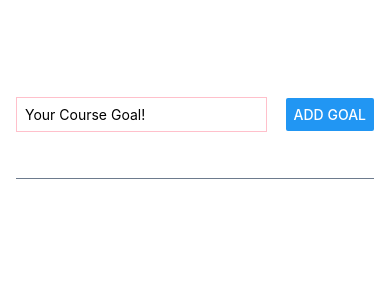
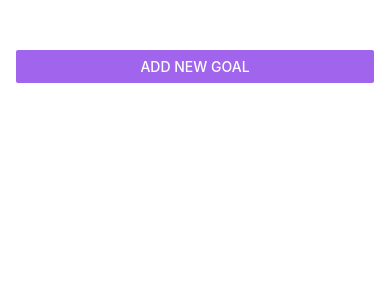
Before and after one commit to Jubraj001/Goals-app, a React Native app: screen / in a window 390 px wide. Shown: the top 300 px of the page. Built offline with nearby package versions, Linux system fonts and the light colour scheme.

Commit message:
Added modal, styling and logo

```diff
--- a/App.js
+++ b/App.js
@@ -1,23 +1,40 @@
 import { useState } from "react";
-import { Button, StyleSheet, TextInput, View, FlatList } from "react-native";
+import { Button, StyleSheet, View, FlatList } from "react-native";
+import { StatusBar } from "expo-status-bar";
 
 import GoalItem from "./components/GoalItem";
 import GoalInput from "./components/GoalInput";
 export default function App() {
+  const [modal, setModal]= useState(false);
   const[goals,setGoals]=useState([]);
+
+  function startAddGoalHandler(){
+    setModal(true);
+  }
+  function endAddGoalHandler(){
+    setModal(false);
+  }
   function addGoalHandler(text) {
     setGoals(currentGoals=>[...currentGoals,
       {text, key: Math.random().toString()}]); //Best practice way of updating state
+
+      endAddGoalHandler(); //WIll close the modal as soon as the goal is added
   }
 
   function deleteGoalHandler(key){
     setGoals(currentGoals=>{
-      return currentGoals.filter((goal)=>goal.key!==key);
+      return currentGoals.filter((goal)=>goal.key!==key); //filters all the goal and displays all goals leaving the one that needs to be deleted
     })
   }
   return (
+    <>
+    <StatusBar style='light'/>
     <View style={styles.appContainer}>
-      <GoalInput onAddGoal={addGoalHandler}/>
+      <Button
+      title="Add New Goal"
+      color="#a065ec"
+      onPress={startAddGoalHandler}/>
+      {modal && <GoalInput visible={modal} onCancel={endAddGoalHandler} onAddGoal={addGoalHandler}/>}
       <View style={styles.goalsContainer}>
         <FlatList
         data={goals}
@@ -30,6 +47,7 @@
         />
       </View>
     </View>
+    </>
   );
 }
 
@@ -38,6 +56,7 @@
     flex: 1,
     paddingTop: 50,
     paddingHorizontal: 16,
+    // backgroundColor:'#1e085a'
   },
   goalsContainer: {
     flex: 5,
--- a/app.json
+++ b/app.json
@@ -5,6 +5,7 @@
     "version": "1.0.0",
     "orientation": "portrait",
     "icon": "./assets/icon.png",
+    "backgroundColor":"#1e085a",
     "userInterfaceStyle": "light",
     "splash": {
       "image": "./assets/splash.png",
--- a/components/GoalInput.js
+++ b/components/GoalInput.js
@@ -1,5 +1,5 @@
 import {useState} from 'react'
-import { View, TextInput, Button, StyleSheet } from 'react-native'
+import { View, TextInput, Button, StyleSheet, Modal, Image } from 'react-native'
 export default function GoalInput(props) {
   const [text,setText]=useState("");
 
@@ -8,27 +8,50 @@
     }
 
   return (
+    <Modal visible={props.visible} animationType="slide">
     <View style={styles.inputContainer}>
+      <Image style={styles.image} source={require('../assets/images/goal.png')}/>
         <TextInput style={styles.textInput} placeholder="Your Course Goal!" onChangeText={goalInputHandler} value={text}/>
-        <Button title="Add Goal" onPress={()=>{props.onAddGoal(text); setText("");}} />
+        <View style={styles.buttonContainer}>
+          <View style={styles.button}>
+            <Button title="Add Goal" onPress={()=>{props.onAddGoal(text); setText("");}} color="#5e0acc" />
+          </View>
+          <View style={styles.button}>
+            <Button title="Cancel" onPress={props.onCancel} color="#f31282"/>
+          </View>
+        </View>
       </View>
+    </Modal>
   )
 }
 const styles = StyleSheet.create({
     inputContainer: {
         flex: 1,
-        flexDirection: "row",
-        justifyContent: "space-between",
+        justifyContent: "center",
         alignItems: "center",
-        marginBottom: 24,
-        borderBottomWidth: 1,
-        borderBottomColor: "#6D7B8D",
+        padding:16,
+        backgroundColor:'#311b6b'
       },
       textInput: {
         borderWidth: 1,
         borderColor: "pink",
-        width: "70%",
-        marginRight: 8,
-        padding: 8,
+        width: "100%",
+        padding: 10,
+        backgroundColor:'#e4d0ff',
+        color: '#120438',
+        borderRadius:6
       },
+      buttonContainer:{
+        marginTop:16,
+        flexDirection:"row"
+      },
+      button:{
+        width:100,
+        marginHorizontal:8
+      },
+      image:{
+        width:100,
+        height:100,
+        margin:20
+      }
 })
--- a/components/GoalItem.js
+++ b/components/GoalItem.js
@@ -16,7 +16,6 @@
 const styles = StyleSheet.create({
     goalItem:{
         margin:8,
-        padding:8,
         borderRadius:6,
         backgroundColor:"#5e0acc",
         color:'white'
@@ -25,6 +24,7 @@
         opacity:0.5
       },
       goalText:{
+        padding:8,
         color:"white"
       }
 });
```
Also changed, not shown: assets/images/goal.png (added).
